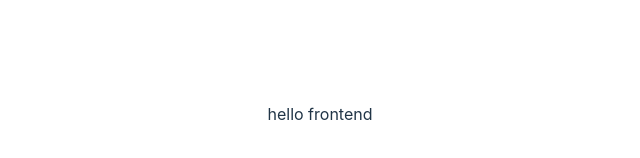
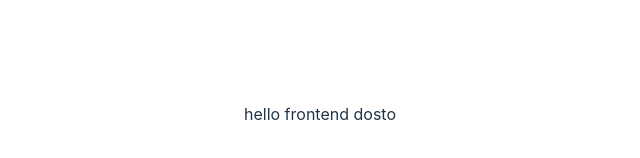
Before and after one commit to rajan0031/rk-social-media-frontend, a React (Vite) app: page / in a window 1280 px wide. Shown: the part 286-444 px from the top of the page, without its empty margins (320-960 px from the left). Built offline with nearby package versions, Linux system fonts and the light colour scheme.

Commit message:
the second commit in frontend app.jsx

```diff
--- a/src/App.jsx
+++ b/src/App.jsx
@@ -8,7 +8,7 @@ function App() {
 
   return (
     <>
-      hello frontend
+      hello frontend dosto
     </>
   )
 }
```
